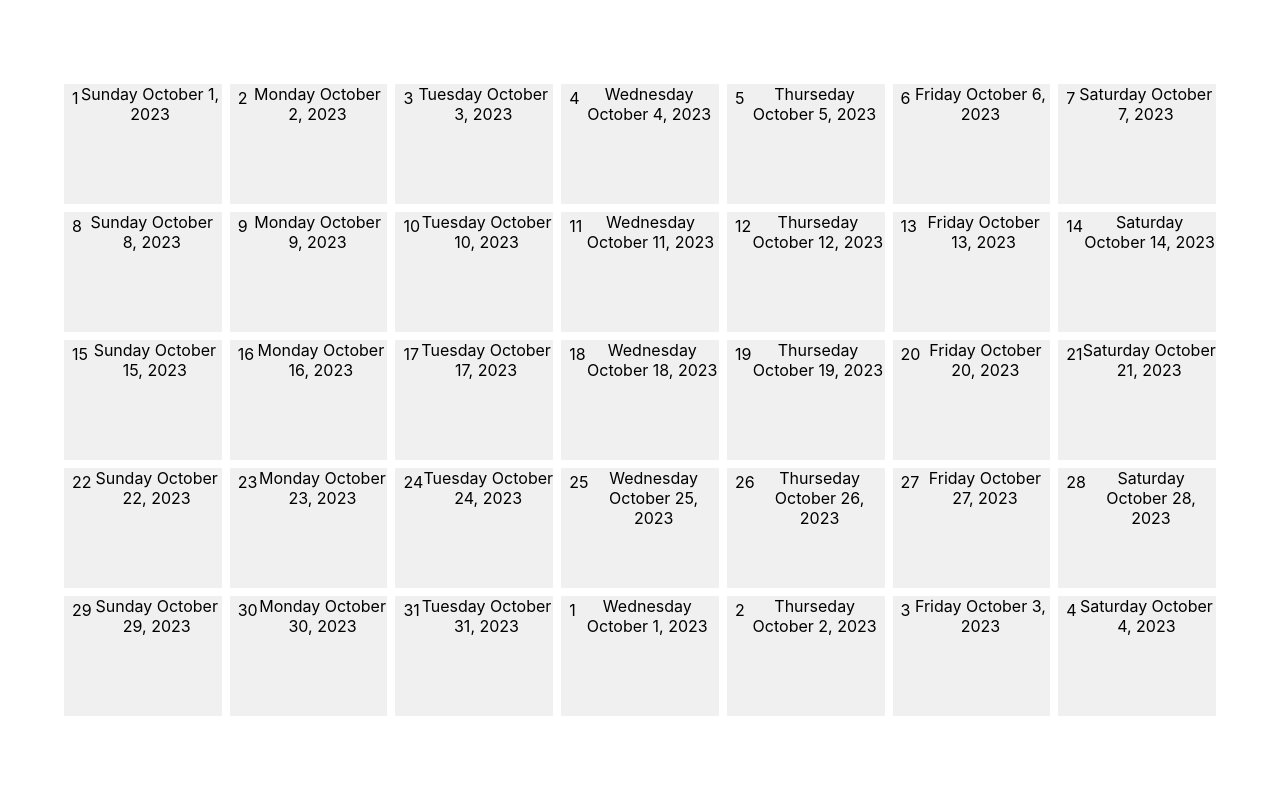
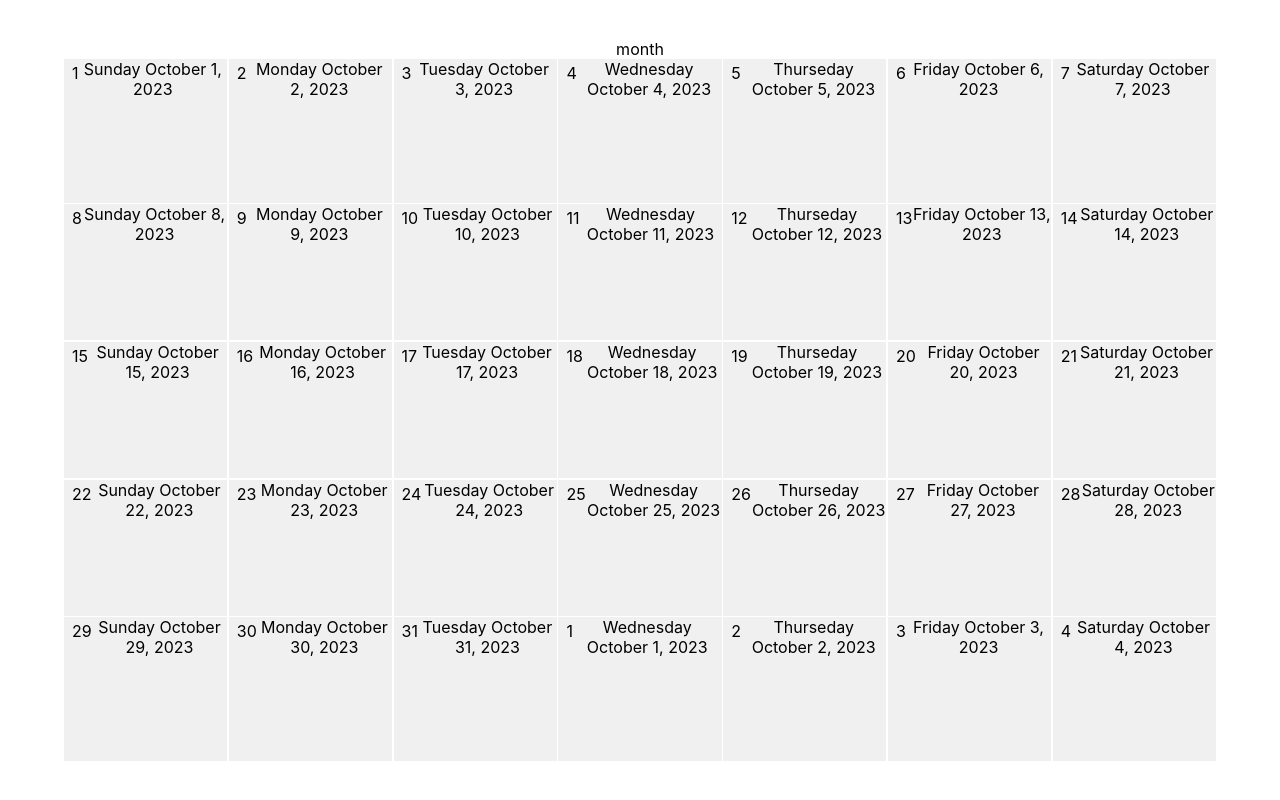
Before and after one commit to justPeterLee/Goals, a React (Vite) app in the folder client/: page / in a window 1280 px wide. Built offline with nearby package versions, Linux system fonts and the light colour scheme.

Commit message:
created month title component

```diff
--- a/client/src/components/calendar/Calendar.module.css
+++ b/client/src/components/calendar/Calendar.module.css
@@ -1,6 +1,5 @@
 /* day */
 .dayContainer {
-  height: 15vh;
   width: 15vw;
   background-color: rgb(240, 240, 240);
   transition: filter ease 0.2s;
@@ -20,17 +19,25 @@
 }
 /* week */
 .weekContainer {
+  height: 17vh;
   display: flex;
-  gap: 0.5rem;
+  gap: 0.1rem;
 }
 
+.weekContainer:nth-child(1) {
+  height: 18vh;
+}
+
+.weekContainer:nth-child(5) {
+  height: 18vh;
+}
 /* month */
 .monthContainer {
   display: flex;
   flex-direction: column;
   /* justify-content: center;
   align-items: center; */
-  gap: 0.5rem;
+  gap: 0.1rem;
 
   width: 90vw;
   /* height: 70vh; */
--- a/client/src/components/calendar/Calendar.tsx
+++ b/client/src/components/calendar/Calendar.tsx
@@ -7,9 +7,14 @@ import { useGenerateDate, useDateConvert } from "../../hook/useCalendar.hook";
 export default function Calendar() {
   return (
     <div className={`${styles.calendarContainer} container`}>
+      <CalendarMonth />
       <Month />
     </div>
   );
+}
+
+function CalendarMonth() {
+  return <div className={styles.titleContainer}>month</div>;
 }
 
 function Day(props: {
@@ -115,7 +120,6 @@ function Week(props: { row: number; month: month }) {
 
 function Month() {
   const calenadrContext = useContext(CalendarContext);
-  console.log(calenadrContext!.currentMonth);
   return (
     <div className={styles.monthContainer}>
       {Array.from({ length: 5 }, (_, index) => {
```
